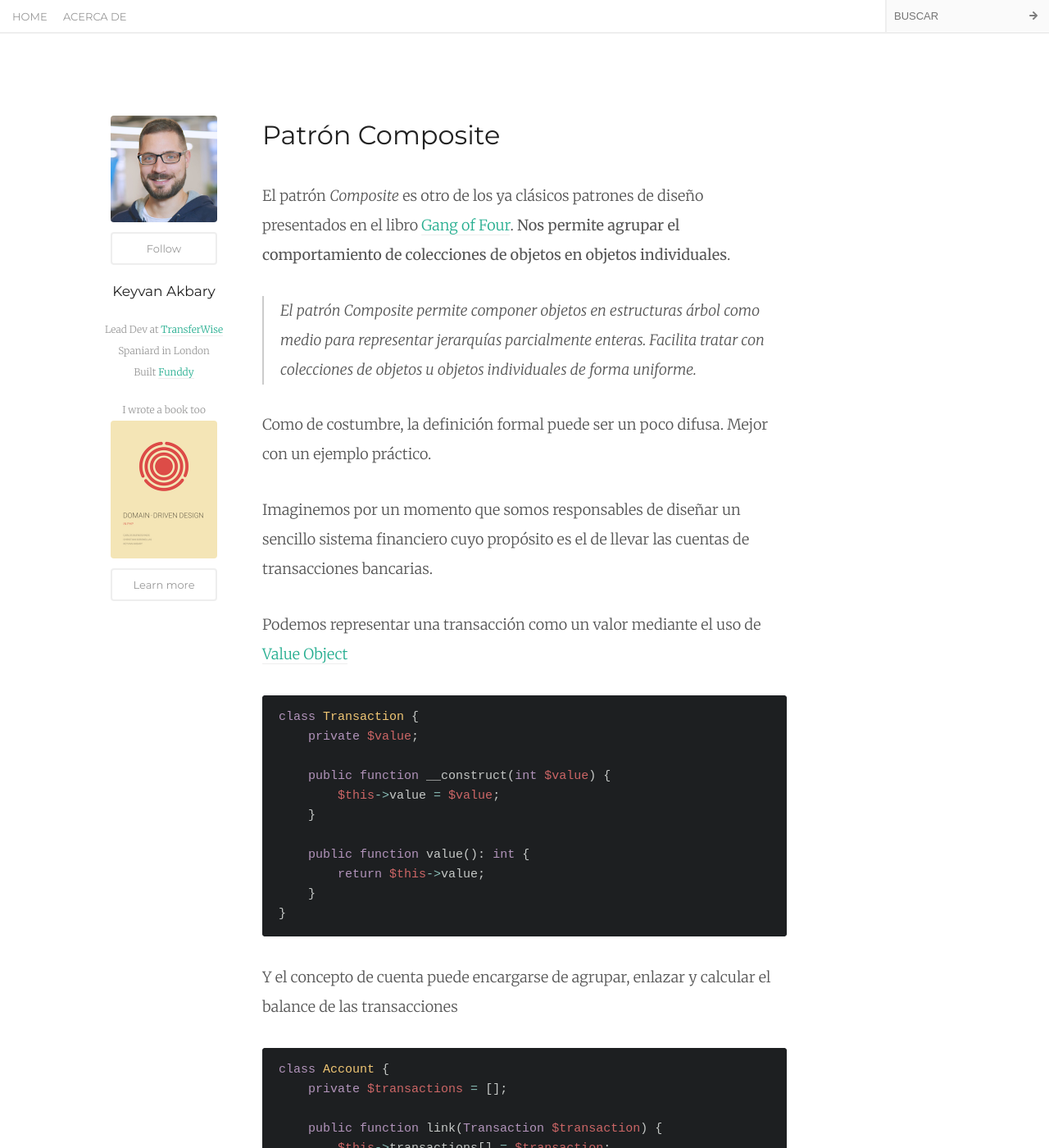
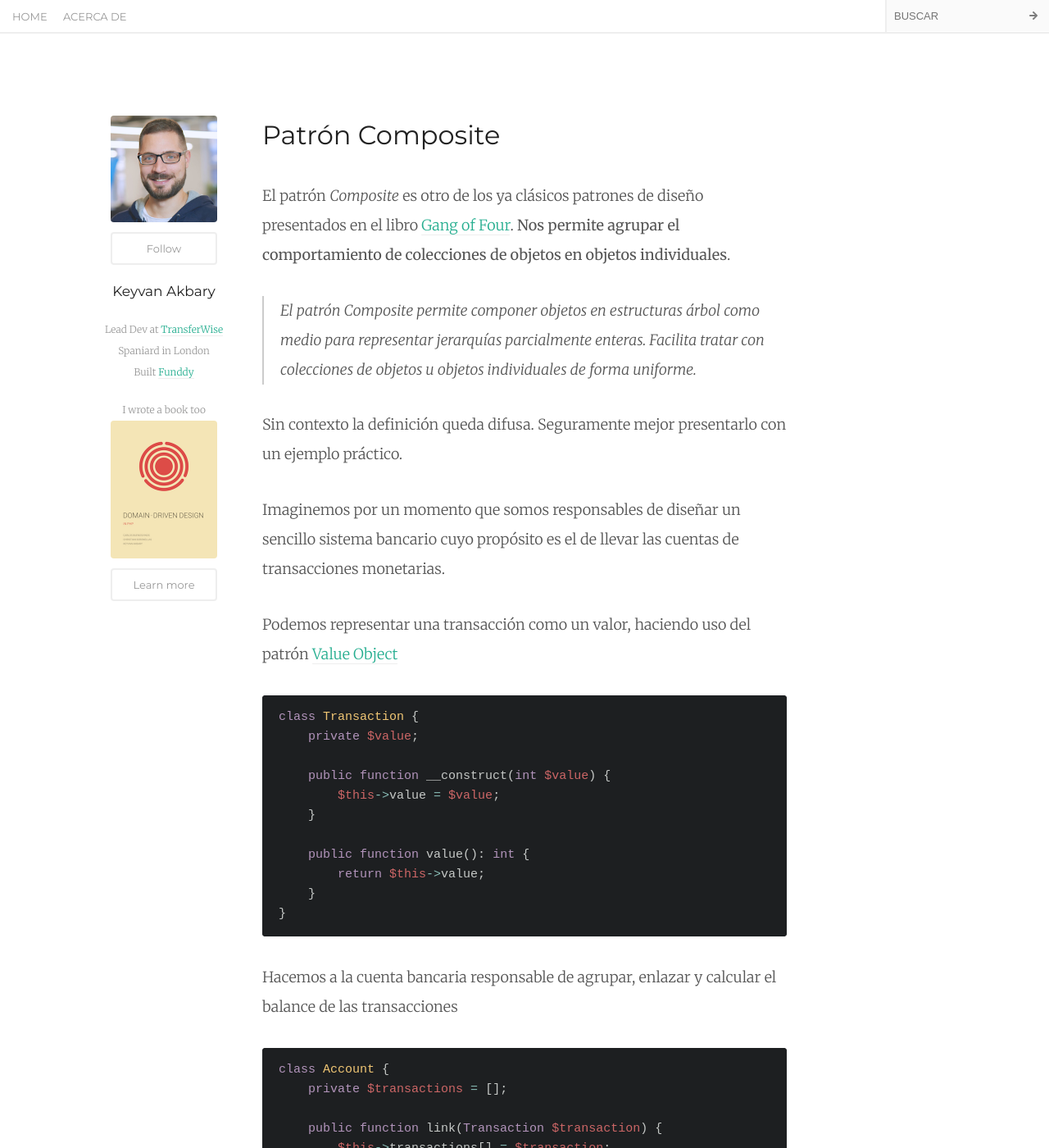
Before and after one commit to keyvanakbary/keyvanakbary.com, a Jekyll site: the page built from _posts/2017-04-23-patron-composite.md, in a window 1280 px wide and 1400 px high. Shown: the whole window at 82% size. Built offline with Jekyll 4.4.1, drawn with Linux system fonts in a browser that asks for light colours; nearby versions of some CDN libraries; comment, search, counter and statistics services are not loaded; some of the changed text lies outside the part shown.

Commit message:
Improve article

```diff
--- a/_posts/2017-04-23-patron-composite.md
+++ b/_posts/2017-04-23-patron-composite.md
@@ -12,27 +12,27 @@ El patrón _Composite_ es otro de los ya clásicos patrones de diseño presentad
 
 > El patrón _Composite_ permite componer objetos en estructuras árbol como medio para representar jerarquías parcialmente enteras. Facilita tratar con colecciones de objetos u objetos individuales de forma uniforme.
 
-Como de costumbre, la definición formal puede ser un poco difusa. Mejor con un ejemplo práctico.
+Sin contexto la definición queda difusa. Seguramente mejor presentarlo con un ejemplo práctico.
 
-Imaginemos por un momento que somos responsables de diseñar un sencillo sistema financiero cuyo propósito es el de llevar las cuentas de transacciones bancarias.
+Imaginemos por un momento que somos responsables de diseñar un sencillo sistema bancario cuyo propósito es el de llevar las cuentas de transacciones monetarias.
 
-Podemos representar una transacción como un valor mediante el uso de [Value Object](https://en.wikipedia.org/wiki/Value_object)
+Podemos representar una transacción como un valor, haciendo uso del patrón [Value Object](https://en.wikipedia.org/wiki/Value_object)
 
 {% include snippet.html file="design-patterns/composite/step0/transaction" %}
 
-Y el concepto de cuenta puede encargarse de agrupar, enlazar y calcular el balance de las transacciones
+Hacemos a la cuenta bancaria responsable de agrupar, enlazar y calcular el balance de las transacciones
 
 {% include snippet.html file="design-patterns/composite/step0/account" %}
 
 {% include snippet.html file="design-patterns/composite/step0/account-usage" %}
 
-Ahora, **una persona puede tener múltiples cuentas bancarias asociadas**. Seguramente nos interese también calcular el balance entre todas ellas. Una forma de hacerlo es introduciendo el concepto de cuenta general.
+En el mundo real, es común que **una persona tenga múltiples cuentas bancarias asociadas**. Si quisieramos ofrecer el balance entre todas ellas, podríamos hacerlo introduciendo el concepto de cuenta general.
 
 {% include snippet.html file="design-patterns/composite/step0/overall-account" %}
 
 {% include snippet.html file="design-patterns/composite/step0/overall-account-usage" %}
 
-Te habrás percatado que, salvando algunas diferencias, **la lógica de cálculo y enlazado de transacciones y cuentas es prácticamente la misma en los objetos de `Account` y `OverallAccount`.**
+Echando un vistazo rápido al código te habrás percatado que, salvando algunas diferencias, **la lógica de cálculo y enlazado de transacciones y cuentas es prácticamente la misma en los objetos de `Account` y `OverallAccount`.** Ambos objetos son prácticamente idénticos y esto huele a duplicidad.
 
 ## Eliminando duplicidad
 
```
